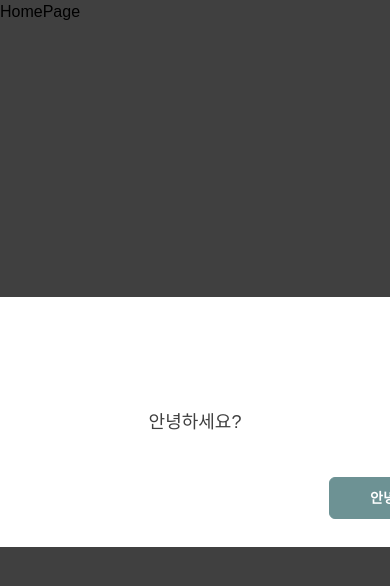
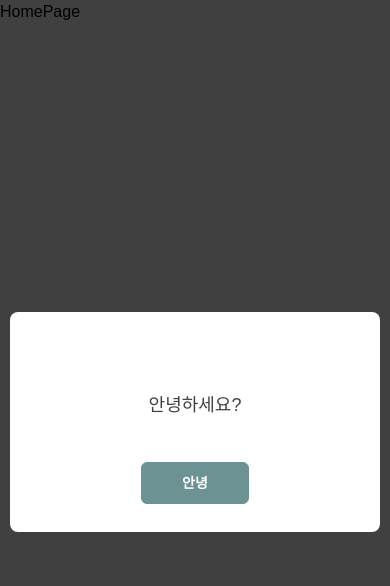
Before and after one commit to Party-Time-Job/Party-Time-Job, a Next.js app: page / in a window 390 px wide. Shown: the top 586 px of the page. Built offline with nearby package versions, Linux system fonts and the light colour scheme.

Commit message:
feat: 모달 반응형 적용

```diff
--- a/src/entities/Modal.tsx
+++ b/src/entities/Modal.tsx
@@ -10,11 +10,11 @@ interface ModalComponentProps {
 const Modal = ({ modaltext, buttontext, onClick }: ModalComponentProps) => {
   return (
     <div className="fixed left-0 top-0 flex h-screen w-screen flex-col items-center justify-center bg-black opacity-75">
-      <div className="relative h-[250px] w-[540px] rounded-lg bg-white">
-        <Text className="absolute left-1/2 top-1/2 -translate-x-1/2 -translate-y-1/2 transform text-lg">
+      <div className="relative h-[220px] w-[370px] rounded-lg bg-white md:h-[250px] md:w-[540px]">
+        <Text className="absolute left-1/2 top-1/3 mt-5 -translate-x-1/2 -translate-y-1/2 transform text-lg md:top-1/2 md:mt-0">
           {modaltext}
         </Text>
-        <div className="absolute bottom-0 right-0 m-7">
+        <div className="absolute bottom-0 left-1/2 mb-7 -translate-x-1/2 transform md:absolute md:bottom-0 md:left-auto md:right-0 md:m-7 md:transform-none">
           <Button onClick={onClick} size="medium" type="active">
             {buttontext}
           </Button>
```
